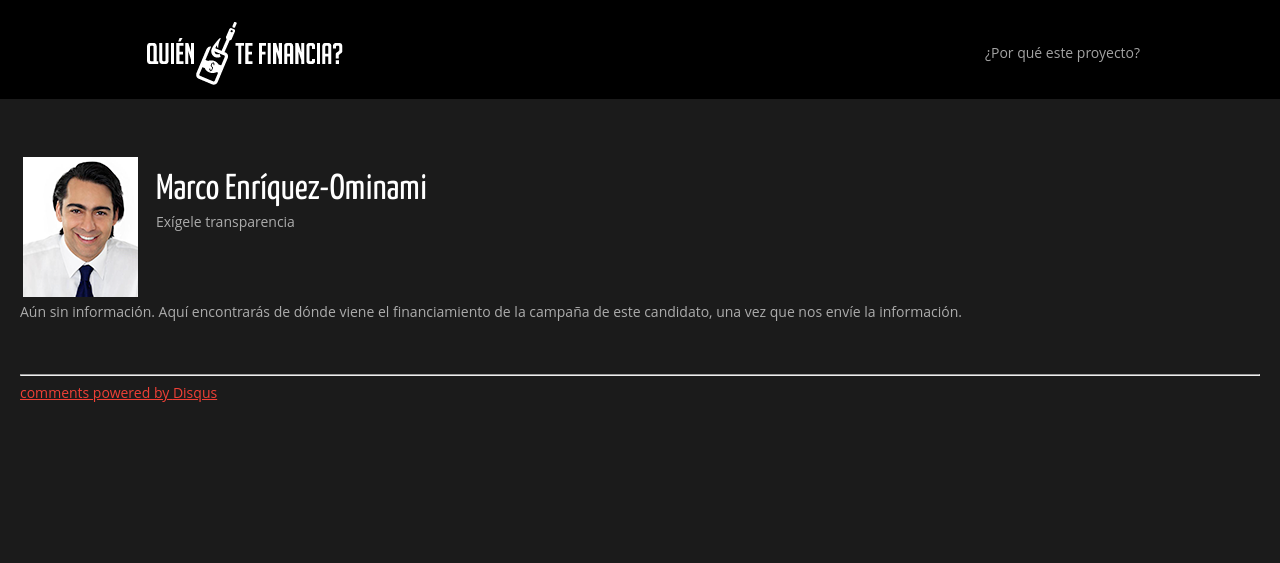
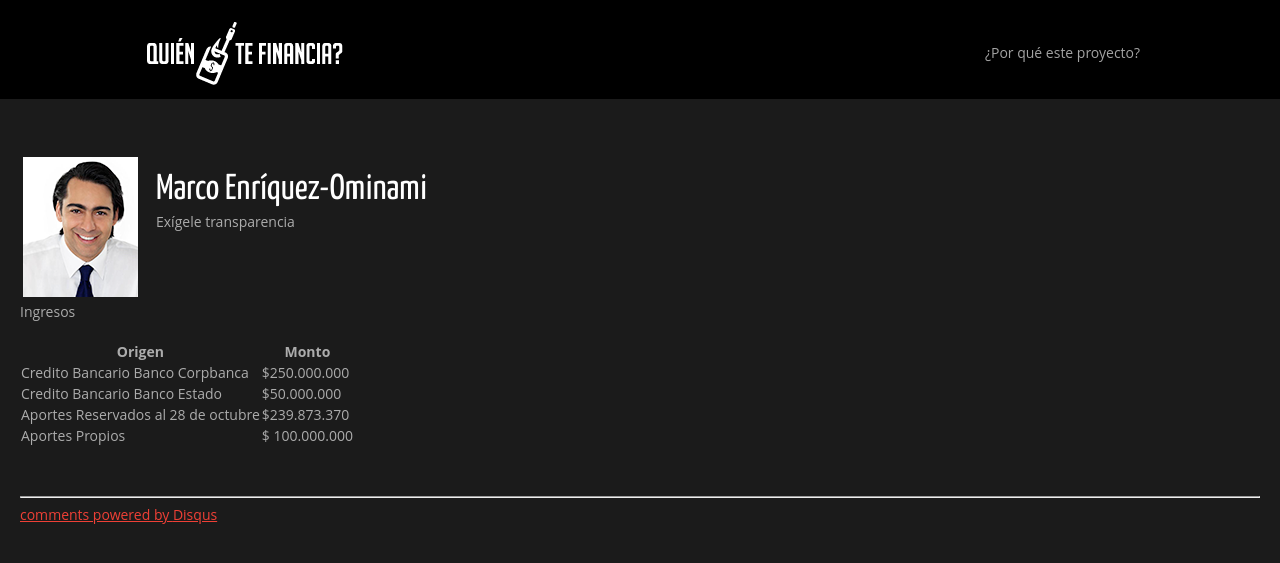
Before and after one commit to ciudadanointeligente/quien-te-financia, a Jekyll site: the page built from _posts/2013-08-01-meo.markdown, in a window 1280 px wide. Shown: the top 563 px of the page. Built offline with Jekyll 4.4.1, drawn with Linux system fonts in a browser that asks for light colours; nearby versions of some CDN libraries; Markdown is read by kramdown in place of the engine named in the settings; comment, search, counter and statistics services are not loaded.

Commit message:
Ingresos

```diff
--- a/_posts/2013-08-01-meo.markdown
+++ b/_posts/2013-08-01-meo.markdown
@@ -15,4 +15,11 @@ c_twitter: marcoporchile
 
 ---
 
-Aún sin información. Aquí encontrarás de dónde viene el financiamiento de la campaña de este candidato, una vez que nos envíe la información.
+Ingresos
+
+Origen | Monto
+------------- | -------------
+Credito Bancario Banco Corpbanca | $250.000.000
+Credito Bancario Banco Estado | $50.000.000
+Aportes Reservados al 28 de octubre | $239.873.370
+Aportes Propios | $ 100.000.000
```
